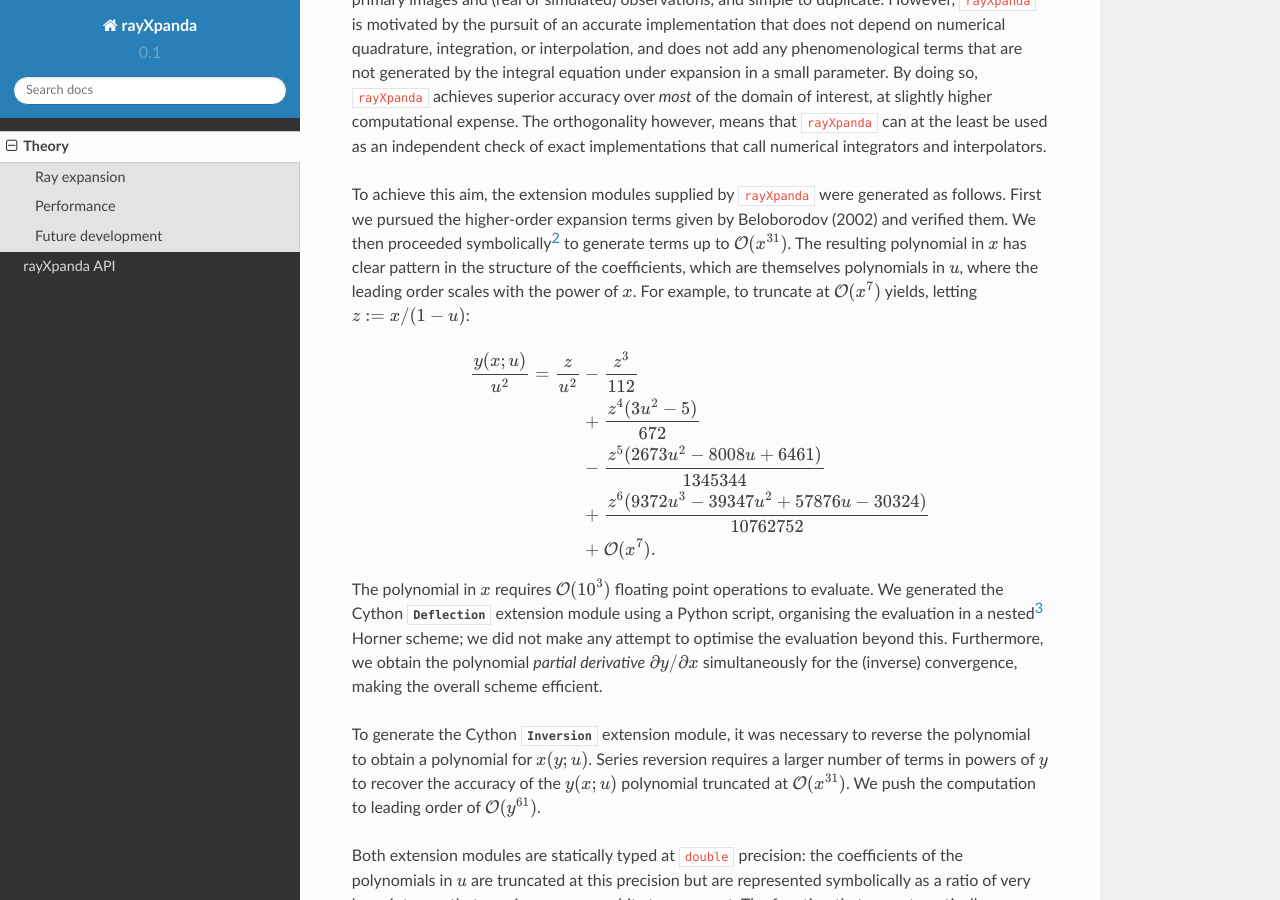
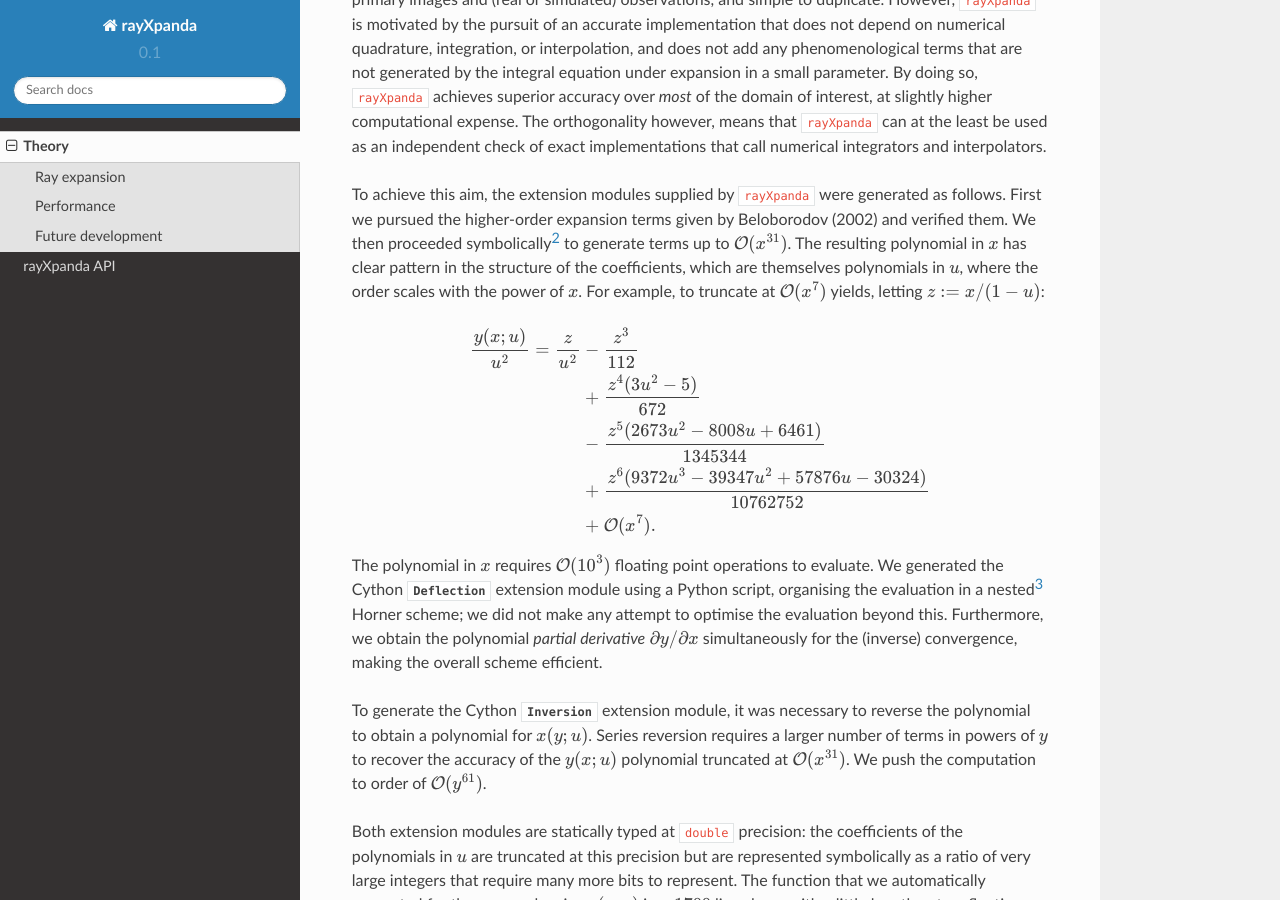
Before and after one commit to ThomasEdwardRiley/rayXpanda, a Sphinx documentation site: the page built from docs/source/theory.rst, in a window 1280 px wide and 900 px high, scrolled down 2279 px. Built offline with Sphinx 7.4.7 and the Read the Docs theme 2.0.0, drawn with Linux system fonts in a browser that asks for light colours; pages that are not in the unit, such as notebooks, are missing from menus.

Commit message:
correct phrase

```diff
--- a/docs/source/theory.rst
+++ b/docs/source/theory.rst
@@ -139,7 +139,7 @@ generated as follows. First we pursued the higher-order expansion terms given
 by Beloborodov (2002) and verified them. We then proceeded symbolically\ [#]_
 to generate terms up to :math:`\mathcal{O}(x^{31})`. The resulting polynomial
 in :math:`x` has clear pattern in the structure of the coefficients, which are
-themselves polynomials in :math:`u`, where the leading order scales with the
+themselves polynomials in :math:`u`, where the order scales with the
 power of :math:`x`. For example, to truncate at :math:`\mathcal{O}(x^{7})`
 yields, letting :math:`z\mathrel{:=}x/(1-u)`:
 
@@ -164,7 +164,7 @@ To generate the Cython :mod:`~.Inversion` extension module, it was necessary
 to reverse the polynomial to obtain a polynomial for :math:`x(y;u)`. Series
 reversion requires a larger number of terms in powers of :math:`y` to recover
 the accuracy of the :math:`y(x;u)` polynomial truncated at
-:math:`\mathcal{O}(x^{31})`. We push the computation to leading order of
+:math:`\mathcal{O}(x^{31})`. We push the computation to order of
 :math:`\mathcal{O}(y^{61})`.
 
 Both extension modules are statically typed at ``double`` precision: the
```
